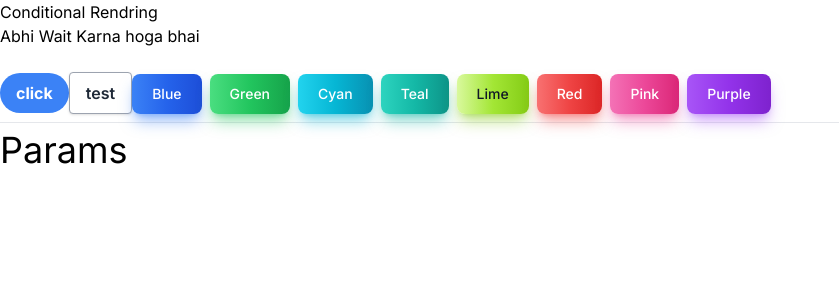
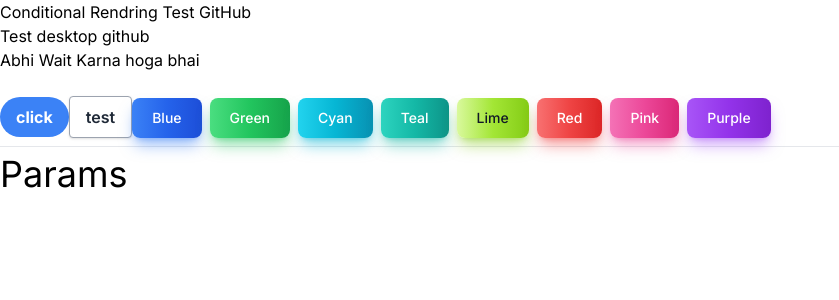
Before and after one commit to waseemghazigithub/rend, a Next.js app: page / in a window 1280 px wide. Shown: the top 300 px of the page, without its empty margins (0-839 px from the left). Built offline with nearby package versions, Linux system fonts and the light colour scheme.

Commit message:
Update page.tsx

```diff
--- a/src/app/page.tsx
+++ b/src/app/page.tsx
@@ -8,7 +8,8 @@ export default function Home() {
   const [show,setshow]= useState(true)
   return (
     <>
-       <h1> Conditional Rendring</h1>
+       <h1> Conditional Rendring Test GitHub</h1>
+       <h1> Test desktop github</h1>
        {
           show ? <Test2/> : <Test/>
        }
```
